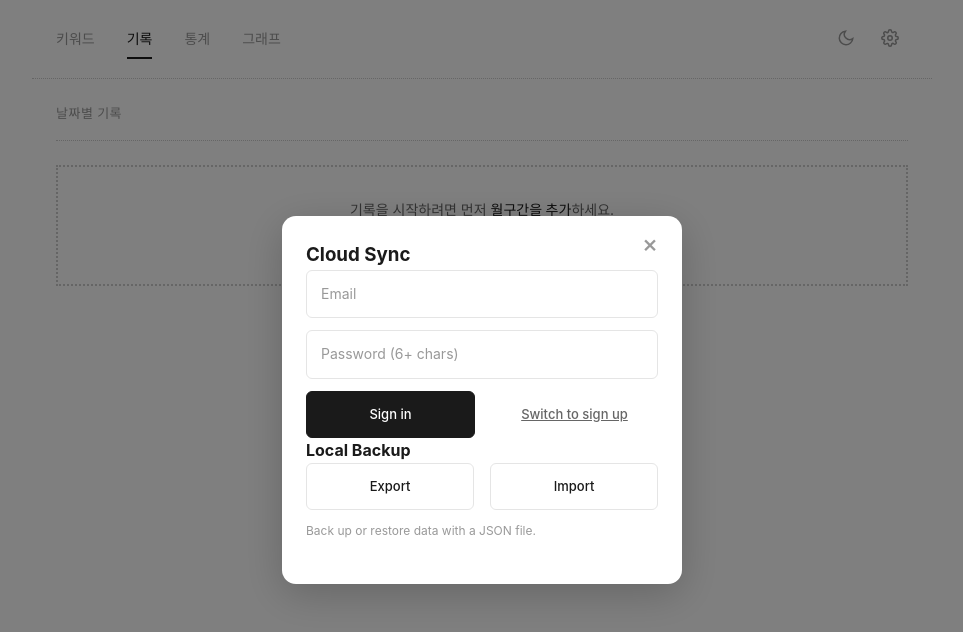
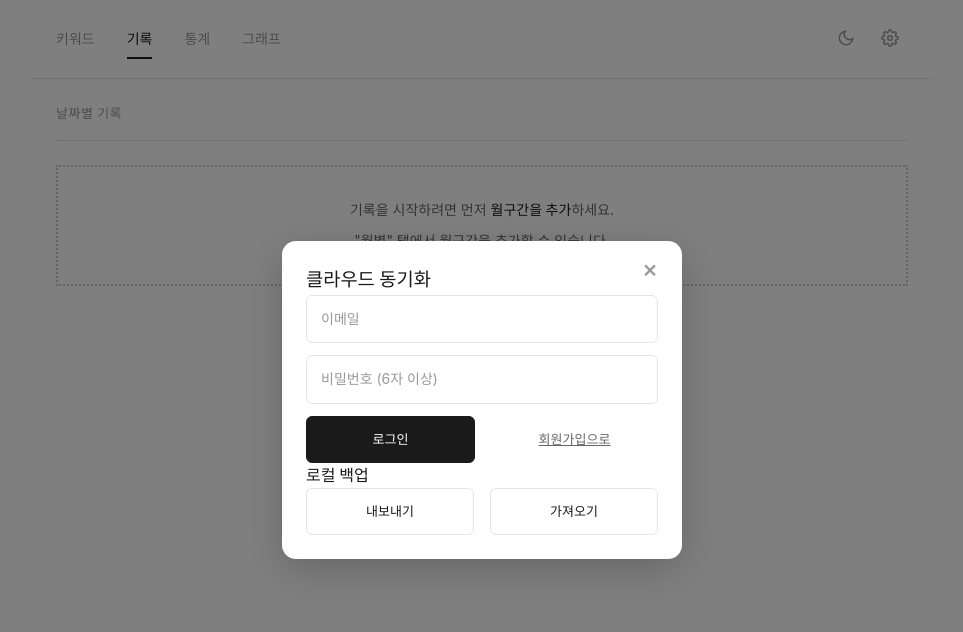
Before and after one commit to miyaza-tech/Body-Pattern-Engine, a React (Vite) app: page / in a window 1280 px wide. Both pictures are taken after a click on the button 1048 px from the left and 38 px from the top of the page. Shown: the top 632 px of the page, without its empty margins (158-1121 px from the left). Built offline with nearby package versions, Linux system fonts and the light colour scheme.

Commit message:
설정 팝업 UI 정리 및 한글화

```diff
--- a/src/components/SyncPanel.tsx
+++ b/src/components/SyncPanel.tsx
@@ -45,10 +45,9 @@ export function SyncPanel({
   if (!configured) {
     return (
       <div className="record-section">
-        <h3>Cloud Sync</h3>
+        <h3>클라우드 동기화</h3>
         <p className="stats-help">
-          Supabase setup is required. Set `VITE_SUPABASE_URL` and `VITE_SUPABASE_ANON_KEY`
-          in your `.env` file.
+          Supabase 설정이 필요합니다.
         </p>
       </div>
     );
@@ -57,8 +56,8 @@ export function SyncPanel({
   if (authLoading) {
     return (
       <div className="record-section">
-        <h3>Cloud Sync</h3>
-        <p className="stats-help">Loading...</p>
+        <h3>클라우드 동기화</h3>
+        <p className="stats-help">로딩 중...</p>
       </div>
     );
   }
@@ -78,11 +77,11 @@ export function SyncPanel({
         return;
       }
 
-      showToast(isSignUp ? "Sign-up complete. Check your email." : "Signed in.");
+      showToast(isSignUp ? "회원가입 완료. 이메일을 확인하세요." : "로그인 성공");
       setEmail("");
       setPassword("");
     } catch (err) {
-      showError(err instanceof Error ? err.message : "Authentication failed.");
+      showError(err instanceof Error ? err.message : "인증 실패");
     } finally {
       setLoading(false);
     }
@@ -94,7 +93,7 @@ export function SyncPanel({
     try {
       await onSignOut();
     } catch (err) {
-      showError(err instanceof Error ? err.message : "Sign-out failed.");
+      showError(err instanceof Error ? err.message : "로그아웃 실패");
     } finally {
       setSignOutLoading(false);
     }
@@ -102,30 +101,34 @@ export function SyncPanel({
 
   return (
     <div className="record-section">
-      <h3>Cloud Sync</h3>
+      <h3>클라우드 동기화</h3>
 
       {isLoggedIn ? (
         <div className="sync-logged-in">
           <div className="sync-status-row">
             <span className="sync-status-icon">✓</span>
-            <div className="sync-status-text">
             <span className="sync-email">{userEmail}</span>
-            </div>
           </div>
           <div className="data-actions">
             <button type="button" onClick={onSync} className="btn-primary" disabled={syncing}>
-              {syncing ? "Syncing..." : "Sync"}
+              {syncing ? "..." : "동기화"}
             </button>
             <button type="button" onClick={onUpload} className="btn-secondary" disabled={syncing}>
-              Upload ↑
+              ↑ 업로드
             </button>
             <button type="button" onClick={onDownload} className="btn-secondary" disabled={syncing}>
-              Download ↓
+              ↓ 다운로드
             </button>
           </div>
           <div className="data-actions">
+            <button type="button" onClick={onExportData} className="btn-secondary">
+              내보내기
+            </button>
+            <button type="button" onClick={onImportData} className="btn-secondary">
+              가져오기
+            </button>
             <button type="button" onClick={handleSignOut} className="btn-text" disabled={signOutLoading}>
-              {signOutLoading ? "Working..." : "Sign out"}
+              {signOutLoading ? "..." : "로그아웃"}
             </button>
           </div>
         </div>
@@ -133,14 +136,14 @@ export function SyncPanel({
         <form onSubmit={handleSubmit} className="sync-login-form">
           <input
             type="email"
-            placeholder="Email"
+            placeholder="이메일"
             value={email}
             onChange={(e) => setEmail(e.target.value)}
             required
           />
           <input
             type="password"
-            placeholder="Password (6+ chars)"
+            placeholder="비밀번호 (6자 이상)"
             value={password}
             onChange={(e) => setPassword(e.target.value)}
             minLength={6}
@@ -148,31 +151,32 @@ export function SyncPanel({
           />
           <div className="data-actions">
             <button type="submit" disabled={loading} className="btn-primary">
-              {loading ? "Working..." : isSignUp ? "Sign up" : "Sign in"}
+              {loading ? "..." : isSignUp ? "회원가입" : "로그인"}
             </button>
             <button
               type="button"
               onClick={() => setIsSignUp((prev) => !prev)}
               className="btn-text"
             >
-              {isSignUp ? "Switch to sign in" : "Switch to sign up"}
+              {isSignUp ? "로그인으로" : "회원가입으로"}
             </button>
           </div>
         </form>
       )}
 
+      {!isLoggedIn && (
         <div className="backup-section">
-        <h4>Local Backup</h4>
+          <h4>로컬 백업</h4>
           <div className="data-actions">
             <button type="button" onClick={onExportData} className="btn-secondary">
-            Export
+              내보내기
             </button>
             <button type="button" onClick={onImportData} className="btn-secondary">
-            Import
+              가져오기
             </button>
           </div>
-        <p className="stats-help">Back up or restore data with a JSON file.</p>
         </div>
+      )}
     </div>
   );
 }
```
Lines whose indentation alone changed are shown as unchanged.
